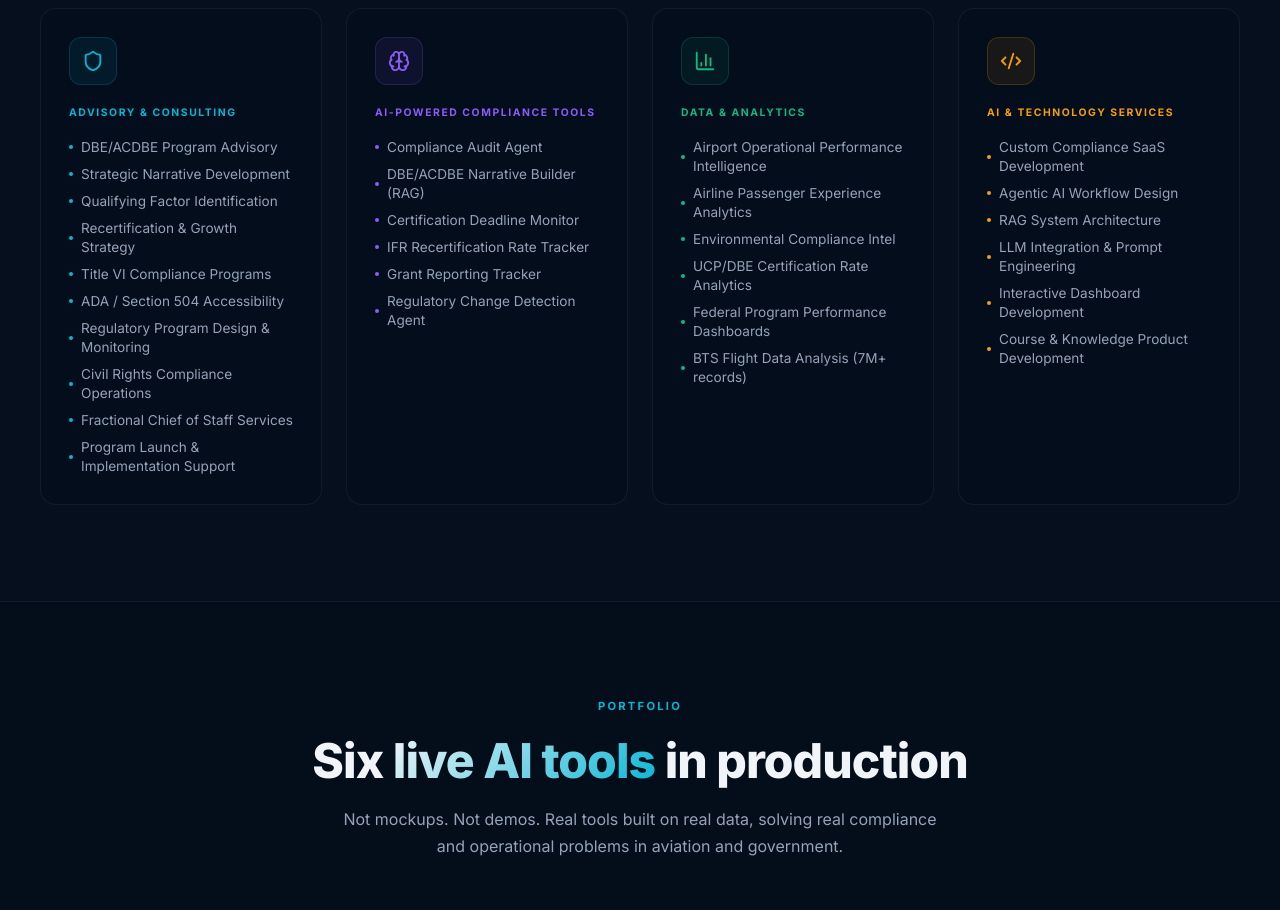
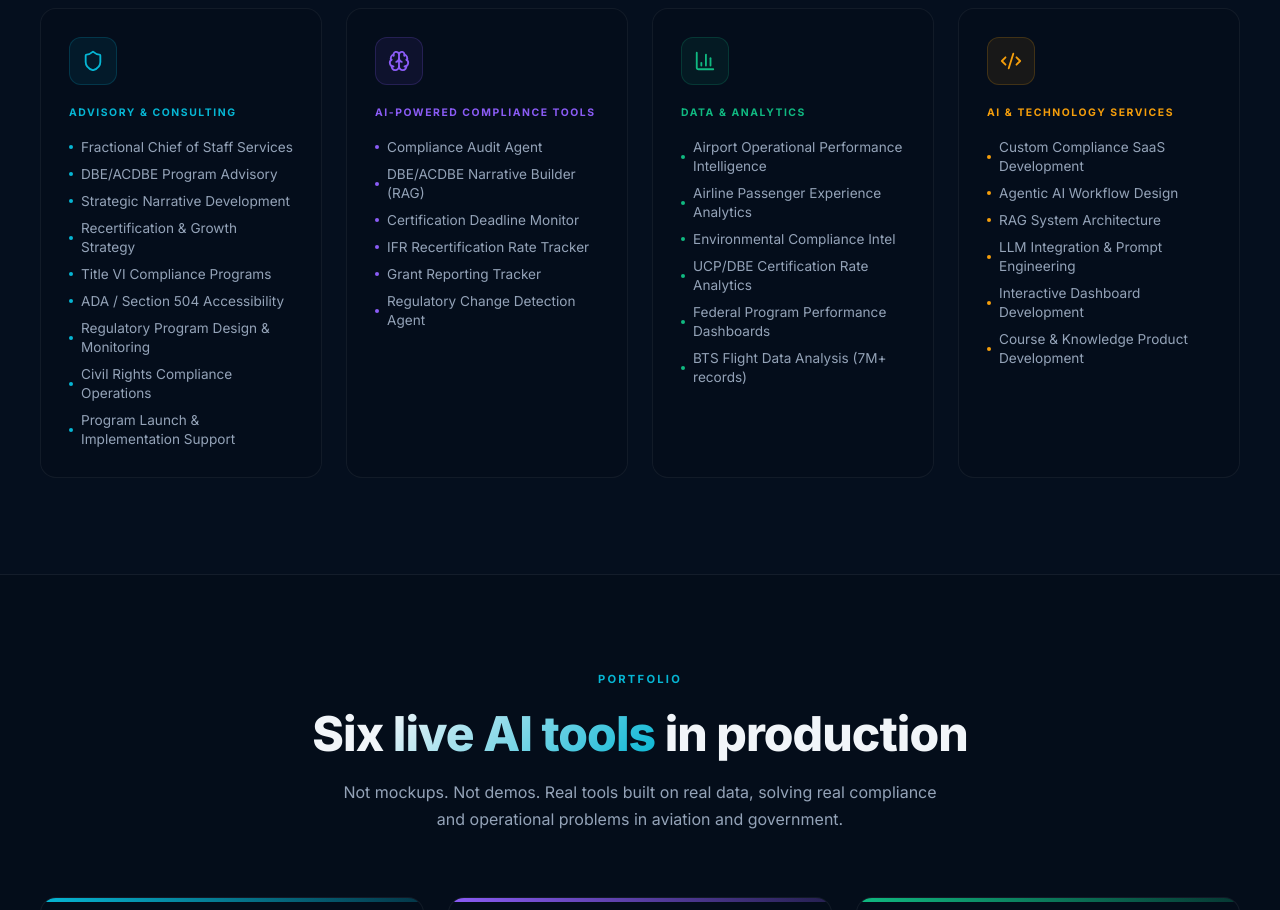
Before and after one commit to GeneRoth/generoth-com, a Next.js app in the folder generoth-com/: page / in a window 1280 px wide. Shown: the part 1960-2870 px from the top of the page. Built offline with nearby package versions, Linux system fonts and the light colour scheme.

Commit message:
Move Fractional Chief of Staff to top, remove Qualifying Factor ID

```diff
--- a/generoth-com/app/page.tsx
+++ b/generoth-com/app/page.tsx
@@ -23,15 +23,14 @@ const SERVICES = [
     category: "Advisory & Consulting",
     color: "#06b6d4",
     items: [
+      "Fractional Chief of Staff Services",
       "DBE/ACDBE Program Advisory",
       "Strategic Narrative Development",
-      "Qualifying Factor Identification",
       "Recertification & Growth Strategy",
       "Title VI Compliance Programs",
       "ADA / Section 504 Accessibility",
       "Regulatory Program Design & Monitoring",
       "Civil Rights Compliance Operations",
-      "Fractional Chief of Staff Services",
       "Program Launch & Implementation Support",
     ],
   },
```
